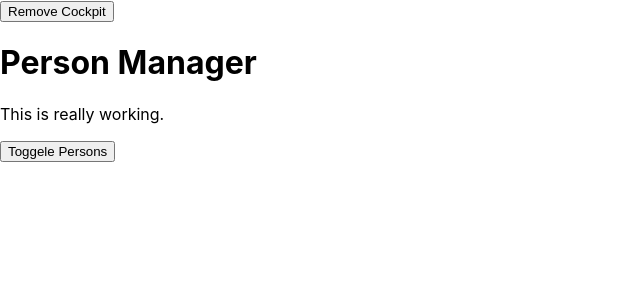
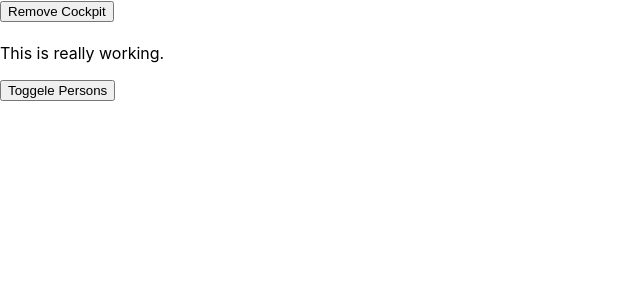
Before and after one commit to bhagat9198/reactComplete, a React app: page / in a window 1280 px wide. Shown: the top 300 px of the page, without its empty margins (0-640 px from the left). Built offline with nearby package versions, Linux system fonts and the light colour scheme.

Commit message:
7.23. Another Form of HOCs

```diff
--- a/src/Components/Cockpit/Cockpit.js
+++ b/src/Components/Cockpit/Cockpit.js
@@ -6,9 +6,9 @@ const Cockpit = (props) => {
   useEffect(() => {
     console.log('[Cockpit.js] useEffect');
 
-    setTimeout(() => {
-      alert('Data saved to cloud');
-    }, 1000);
+    // setTimeout(() => {
+    //   alert('Data saved to cloud');
+    // }, 1000);
 
     return () => {
       console.log('[Cockpit.js] cleanup work in useEffect ');
--- a/src/Containers/App.js
+++ b/src/Containers/App.js
@@ -3,8 +3,14 @@ import classes from './App.css';
 import Persons from '../components/Persons/Persons';
 import Cockpit from '../components/Cockpit/Cockpit';
 
-// using hoc 'WithClass'
-import WithClass from '../hoc/WithClass';
+// we dont have WithClass component.
+// import WithClass from '../hoc/withClass';
+
+// importing Auxilliary hoc
+import Auxillary from '../hoc/Auxilliary';
+// importing the function
+import withClass from '../hoc/withClass';
+
 
 class App extends Component {
   constructor(props) {
@@ -88,10 +94,11 @@ class App extends Component {
     }
 
     return (
-      // here we are wrapping all our child elements in 'div'. as we have imported 'WithClass' hoc, we will use that.
-      // <div className={classes.App}>
+      // WithClass is no more component, its a function
+      // <WithClass classes={classes.App}>
 
-      <WithClass classes={classes.App}>
+      // now we have adjustent elements, thus wrapping all the child elements with Auxillary component.
+      <Auxillary>
         <button onClick={() => {
           this.setState({
             showCockpit: false
@@ -107,9 +114,17 @@ class App extends Component {
           />
         ) : null  }
         {persons}
-      </WithClass>
+      </Auxillary>
     );
   }
 }
 
-export default App;
+// withClass id hoc which accepts 2 args, component and classname
+// export default App;
+
+export default withClass(App, classes.App);
+
+
+// when to use which method (According to me)
+  // 1method : when u want to manulplate the styling or html in jsx
+  // 2method : when u want to add some logic like error checking, etc.
--- a/src/hoc/WithClass.js
+++ b/src/hoc/WithClass.js
@@ -1,15 +1,34 @@
-// we will use JSX, hence importing react
+// 1st mmethod
+// import React from 'react';
+// const WithClass = props => (
+//   <div className={props.classes}>
+//     {props.children}
+//   </div>
+// )
+// export default WithClass;
+
+
+// 2nd method:
+  // in this we will not return the functional component.
+  // we will use regular(normal) JS which will 2 args (but it can take as many you want. according our need we will take 2 args)
+    // 1st arg: Component and hence arg name will be capatilized
+    // 2arg: name of a class. 'className' is just arg, its not a keyword as we function, not JSX.
 import React from 'react';
 
-// there is no body of the function hence we are not putting '{}'.
-// as we are directly returning JSX, hence putting '()'
-const WithClass = props => (
-  // 'props.classes' : 'classes' is just a property which we will receive while using this component.
-  // in our case in 'App.js' we have passed the property 'classes
-    // classes={classes.App}
-  <div className={props.classes}>
-    {props.children}
-  </div>
-)
+// WithClass => withClass
+const withClass = (WrappedComponent, className) => {
+  // in function body, we will return functional component , ie JSX
+  return props => (
+    // className on LHS : keyword
+    //  className on RHS :  arg passed by function
+    <div className={className}>
+      <WrappedComponent></WrappedComponent>
+    </div>
+  )
+}
 
-export default WithClass;
+// now, its is just a function which is returning functional component but itself is is not a functional component. hence changing the way we are exporting and file name.
+// export default WithClass;
+
+// only components names are captailized and its not component. thus lowercase name
+export default withClass;
```
Also changed, not shown: zznotes.txt.
